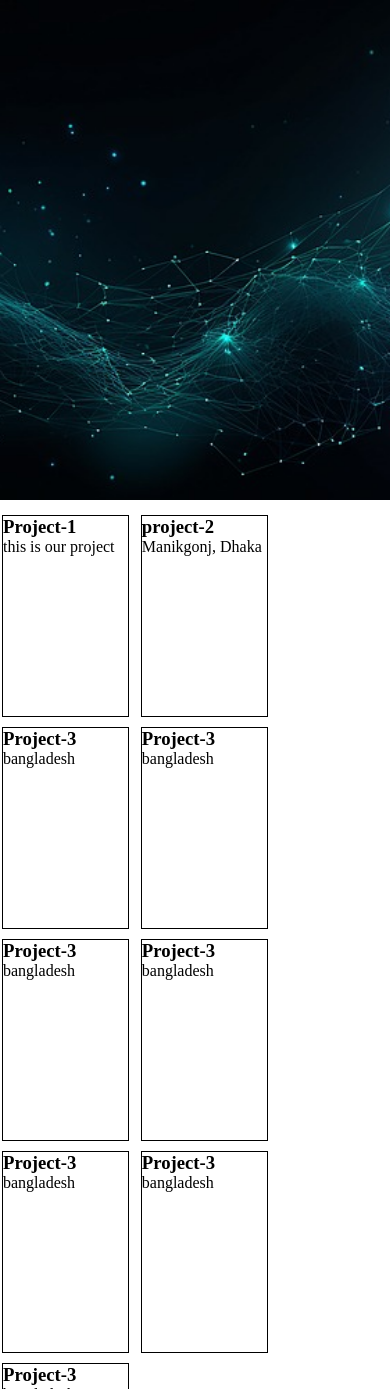
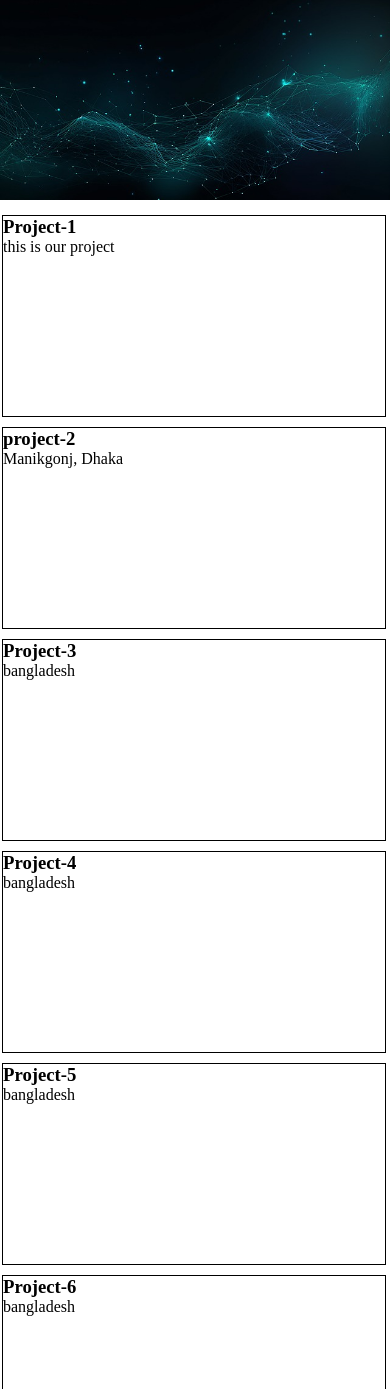
Before and after one commit to kawsar0277/class-16, a plain HTML site: page index.html in a window 390 px wide. Shown: the top 1389 px of the page. Drawn offline with Linux system fonts and the light colour scheme.

Commit message:
added repository

```diff
--- a/index.html
+++ b/index.html
@@ -30,31 +30,31 @@
         </div>
 
         <div class="project">
-            <h3>Project-3</h3>
+            <h3>Project-4</h3>
             <p>bangladesh</p>
         </div>
 
         <div class="project">
-            <h3>Project-3</h3>
+            <h3>Project-5</h3>
             <p>bangladesh</p>
         </div>
 
         <div class="project">
-            <h3>Project-3</h3>
+            <h3>Project-6</h3>
             <p>bangladesh</p>
         </div>
         <div class="project">
-            <h3>Project-3</h3>
+            <h3>Project-7</h3>
             <p>bangladesh</p>
         </div>
 
         <div class="project">
-            <h3>Project-3</h3>
+            <h3>Project-8</h3>
             <p>bangladesh</p>
         </div>
 
         <div class="project">
-            <h3>Project-3</h3>
+            <h3>Project-9</h3>
             <p>bangladesh</p>
         </div>
 
--- a/style.css
+++ b/style.css
@@ -50,3 +50,60 @@
     color:beige;
     display: block;
  }
+
+ /* css for device responsive */
+
+
+
+ @media screen and (max-width: 1045px) {
+
+    .hero{
+
+        height: 300px;
+    }
+    }
+
+    @media screen and (max-width: 530px) {
+
+        .hero{
+
+            height: 200px;
+        }
+        }
+
+
+
+ @media screen and (max-width: 1049px) {
+
+    .project{
+        width: 31.8%;
+    }
+ }
+
+ @media screen and (max-width: 913px) {
+
+    .project{
+        width: 31.5%;
+    }
+ }
+
+ @media screen and (max-width: 763px) {
+
+    .project{
+        width: 48%;
+    }
+ }
+
+ @media screen and (max-width: 699px) {
+
+    .project{
+        width: 47%;
+    }
+ }
+
+ @media screen and (max-width: 466px) {
+
+    .project{
+        width: 98%;
+    }
+ }
```
